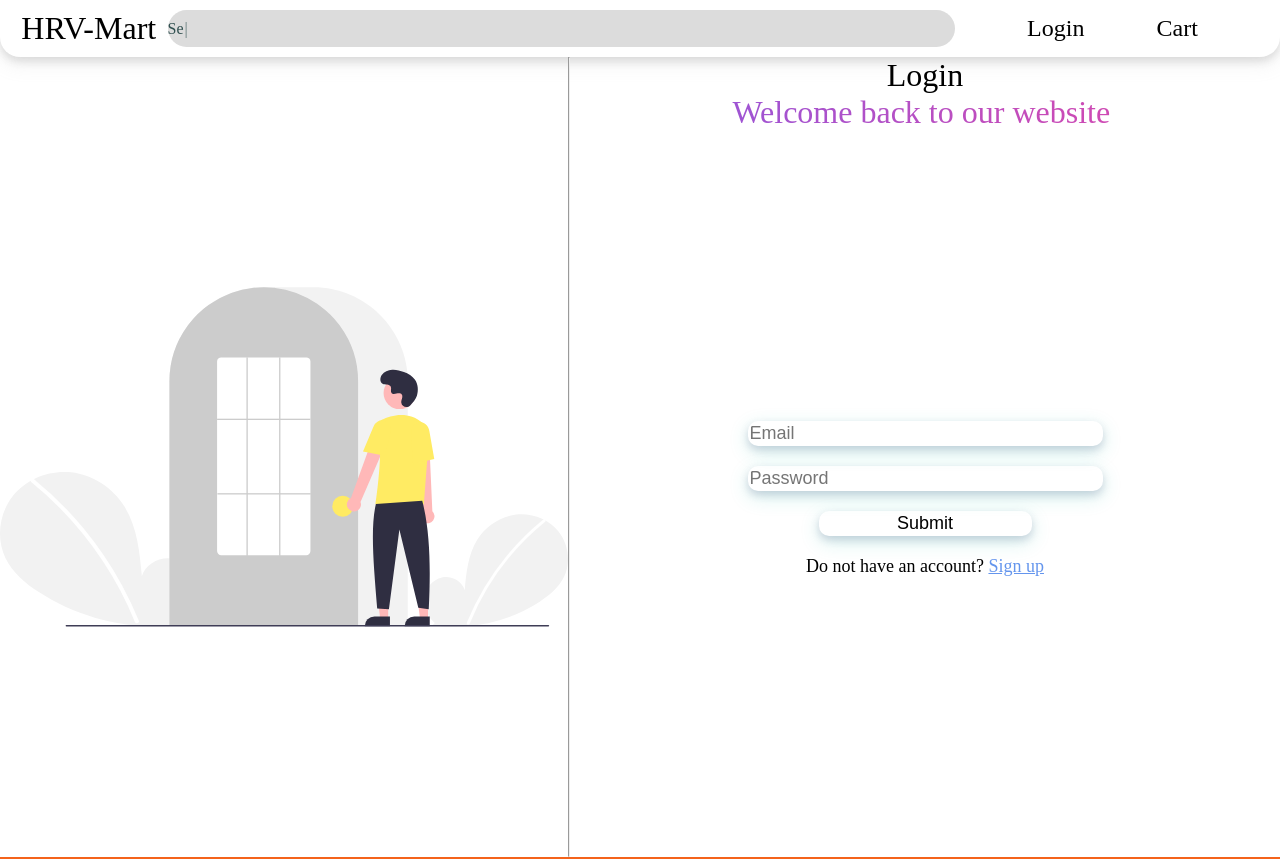
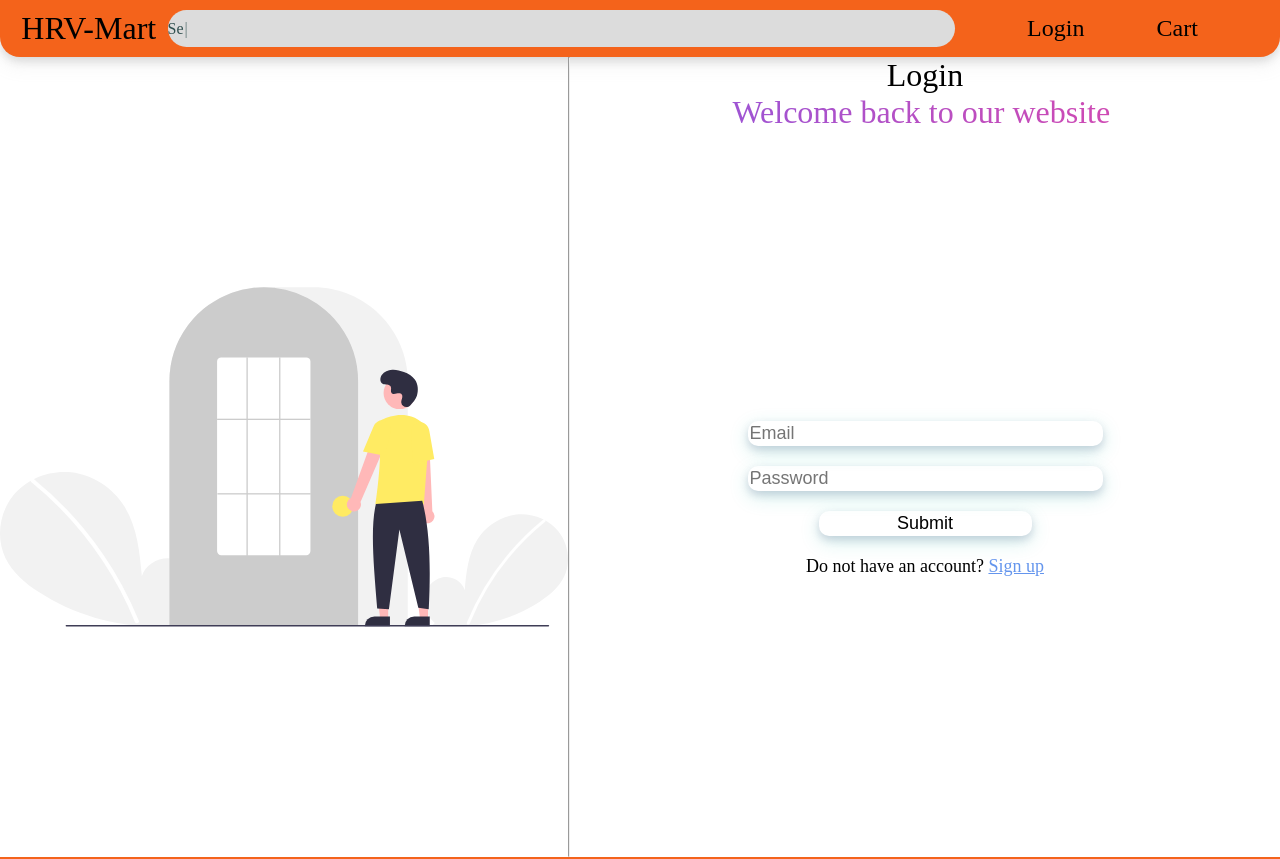
Before and after one commit to HRV-Mart/HRV-Mart, a Next.js app: page /login in a window 1280 px wide. Shown: the top 859 px of the page. Built offline with nearby package versions, Linux system fonts and the light colour scheme; a web font is replaced by a local one.

Commit message:
Added background color

```diff
--- a/src/styles/Header.module.css
+++ b/src/styles/Header.module.css
@@ -5,6 +5,7 @@
     padding: 10px;
     border-bottom-left-radius: 20px;
     border-bottom-right-radius: 20px;
+    background-color: var(--background-primary);
 }
 .icon {
     flex: 1;
```
